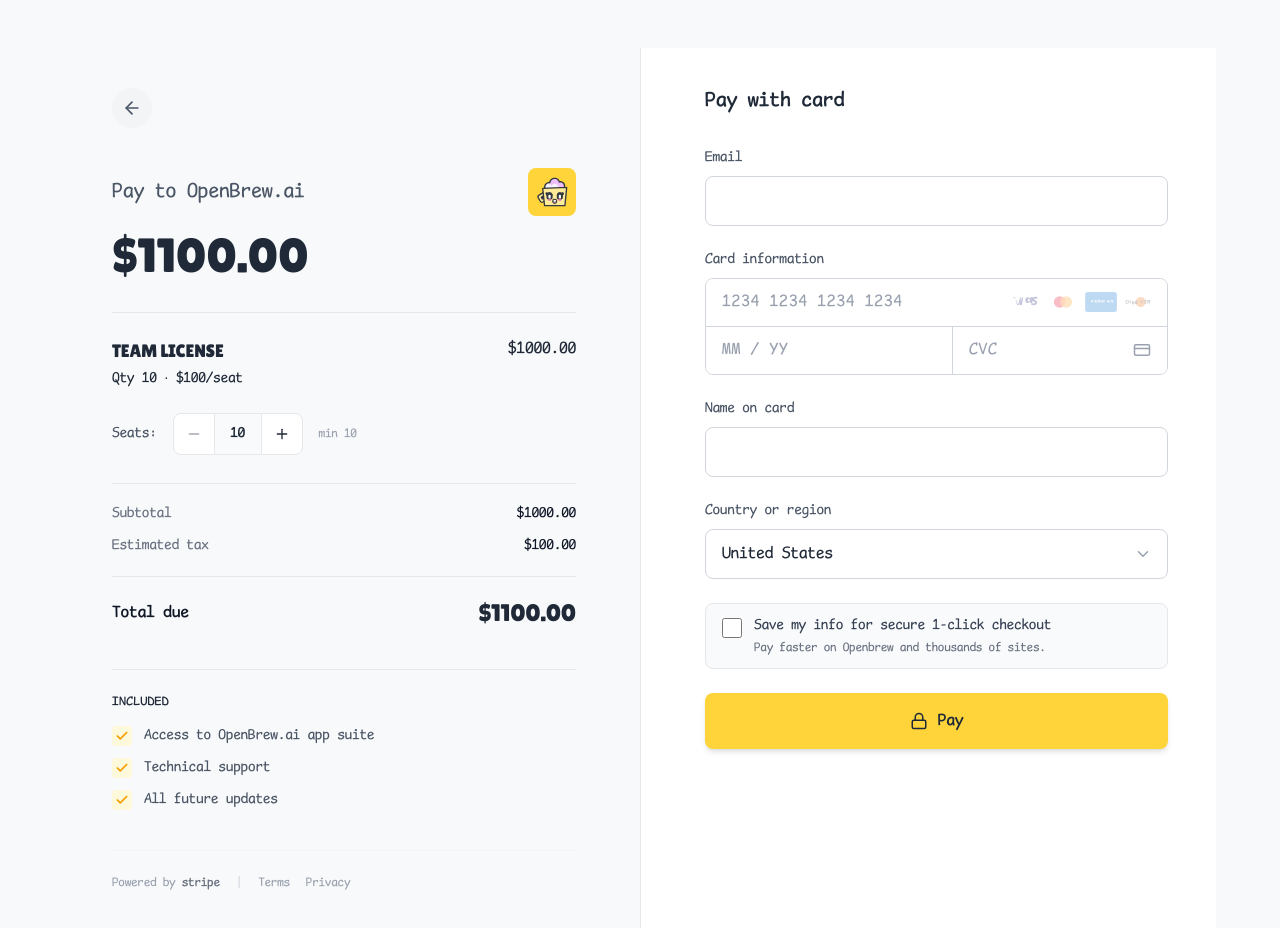
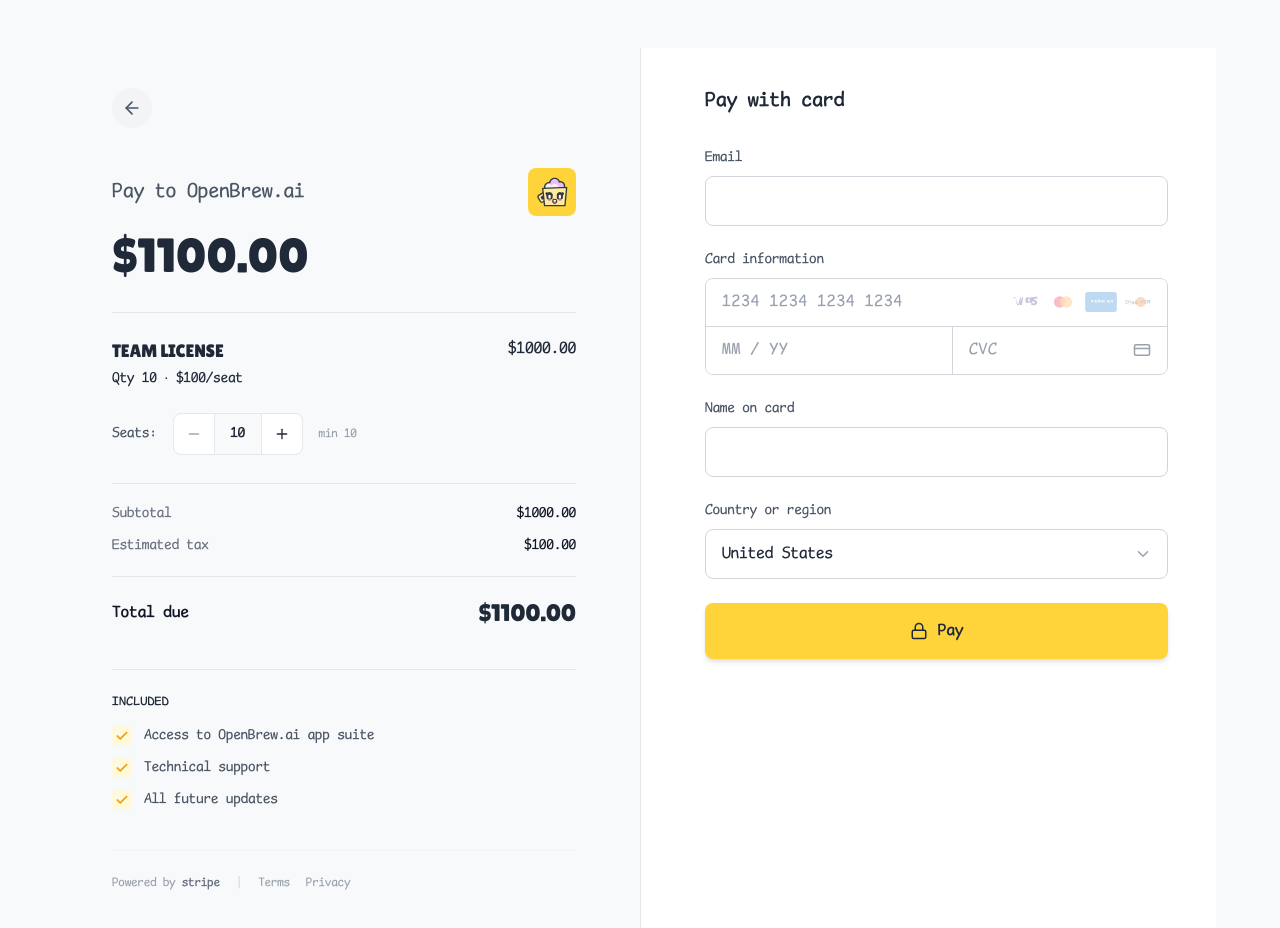
Before and after one commit to dieharders/homebrew-ai-website, a Next.js app: page /buy in a window 1280 px wide. Shown: the top 928 px of the page. Built offline with nearby package versions, Linux system fonts and the light colour scheme.

Commit message:
remove unused component

```diff
--- a/app/buy/page.tsx
+++ b/app/buy/page.tsx
@@ -417,7 +417,7 @@
               </div>
 
               {/* Save Info Checkbox */}
-              <div className="flex items-start gap-3 rounded-lg border border-gray-200 bg-gray-50 px-4 py-3">
+              {/* <div className="flex items-start gap-3 rounded-lg border border-gray-200 bg-gray-50 px-4 py-3">
                 <input
                   type="checkbox"
                   id="saveInfo"
@@ -433,7 +433,7 @@
                     Pay faster on Openbrew and thousands of sites.
                   </span>
                 </label>
-              </div>
+              </div> */}
 
               {/* Pay Button */}
               <button className="mt-2 flex h-14 w-full cursor-pointer items-center justify-center gap-2.5 rounded-lg bg-[var(--accent-btn)] px-6 text-base font-bold text-[var(--text)] shadow-md transition-all hover:-translate-y-0.5 hover:bg-[#ffe066] hover:shadow-lg active:translate-y-0 active:bg-[#f5c800]">
```
